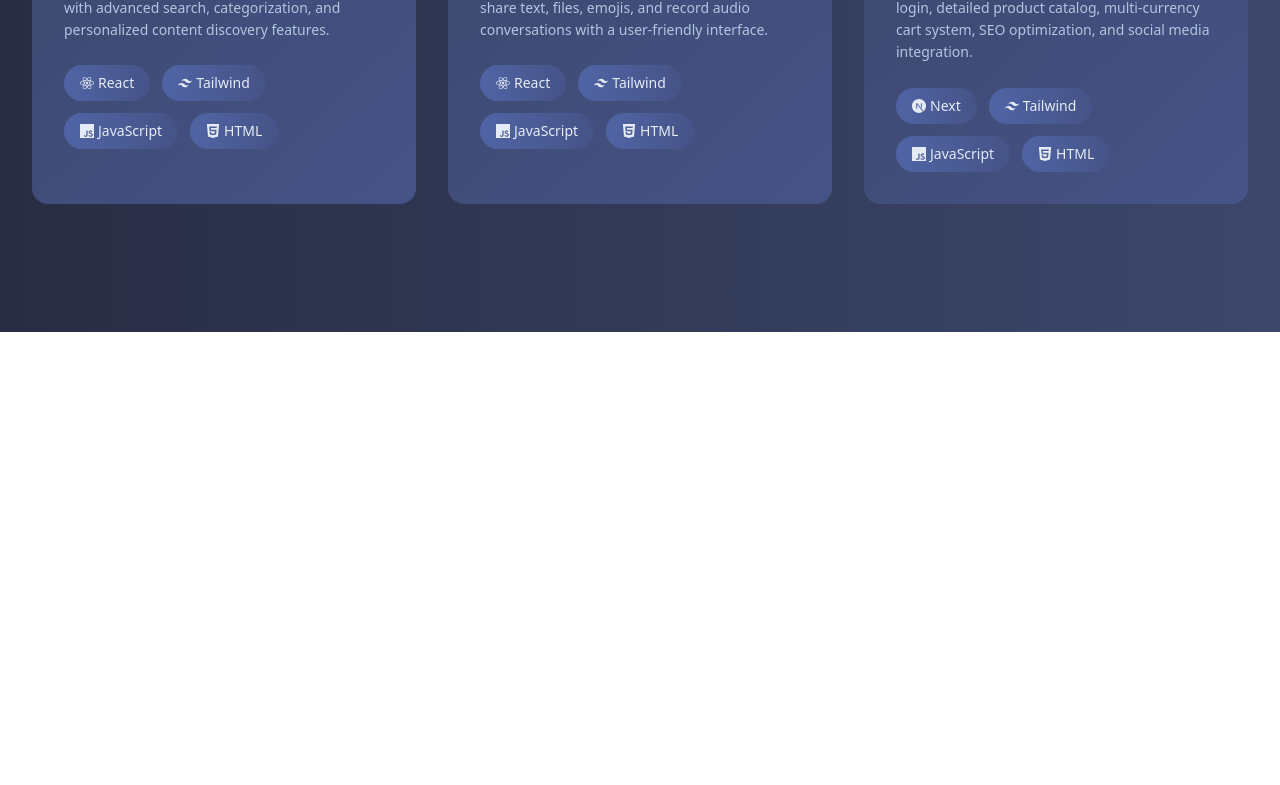
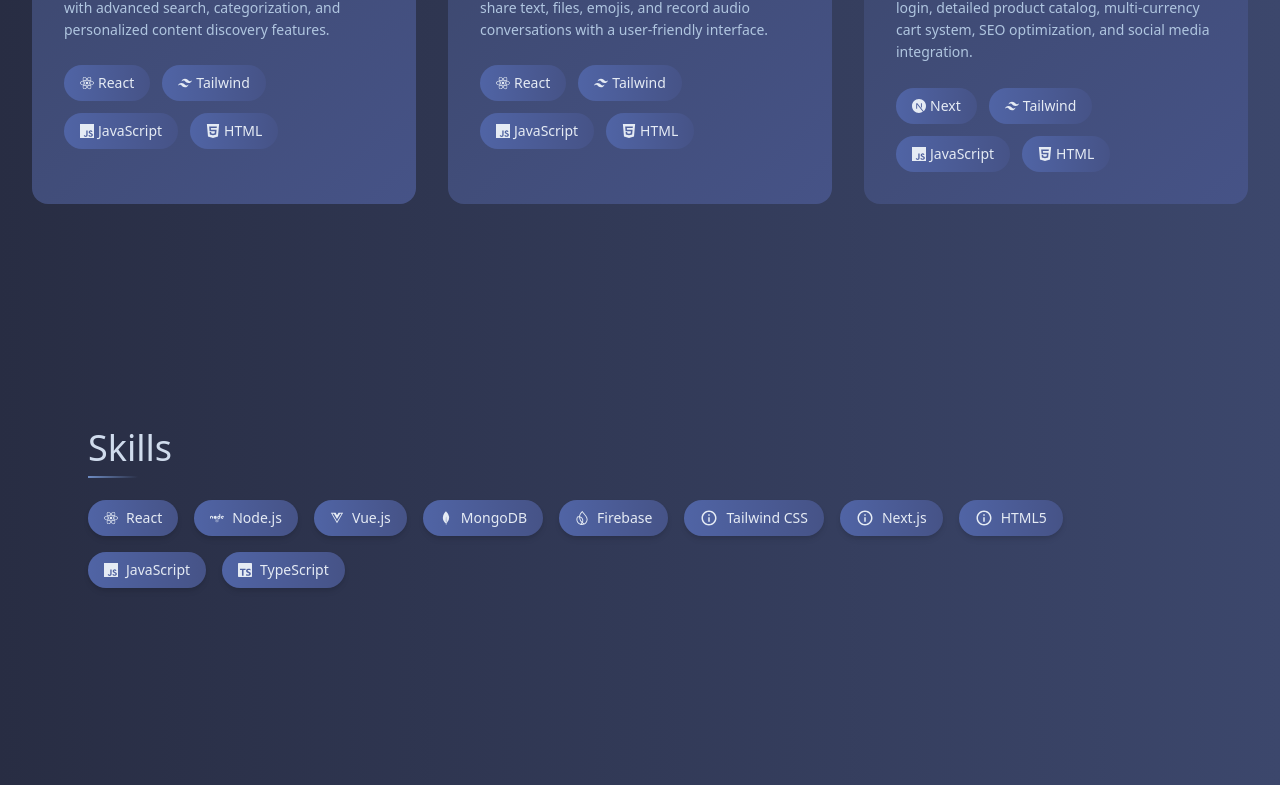
Before and after one commit to dagijosi/newPortfolio, a React (Vite) app: page / in a window 1280 px wide. Shown: the part 1993-2778 px from the top of the page. Before the commit the page ends 2325 px from the top, so only its background shows below. Built offline with nearby package versions, Linux system fonts and the light colour scheme.

Commit message:
Enhance App component: Add Skill and Contact components for improved navigation and user experience; refactor Projects component to centralize skill icon mapping for better maintainability.

```diff
--- a/src/App.tsx
+++ b/src/App.tsx
@@ -1,8 +1,10 @@
 import "./App.css";
 import About from "./components/About";
+import Contact from "./components/Contact";
 import Home from "./components/Home";
 import Navbars from "./components/Navbars";
 import Projects from "./components/Projects";
+import Skill from "./components/Skill";
 
 function App() {
   return (
@@ -11,6 +13,8 @@ function App() {
       <Home />
       <About/>
       <Projects/>
+      <Skill/>
+      <Contact/>
     </div>
   );
 }
--- /dev/null
+++ b/src/components/Contact.tsx
@@ -0,0 +1,95 @@
+import { motion } from "framer-motion";
+import { useInView } from "react-intersection-observer";
+
+const Contact = () => {
+  // Intersection observer to trigger animation on view
+  const [ref, inView] = useInView({
+    triggerOnce: true,
+    threshold: 0.2,
+  });
+
+  // Animation variants
+  const containerVariants = {
+    hidden: { opacity: 0, y: 50 },
+    visible: {
+      opacity: 1,
+      y: 0,
+      transition: {
+        duration: 0.6,
+        when: "beforeChildren",
+        staggerChildren: 0.2,
+      },
+    },
+  };
+
+  const itemVariants = {
+    hidden: { opacity: 0, y: 20 },
+    visible: { opacity: 1, y: 0 },
+  };
+
+  return (
+    <motion.section
+      ref={ref}
+      id="contact"
+      className="max-w-6xl py-24 px-6 mx-auto relative overflow-hidden"
+      variants={containerVariants}
+      initial="hidden"
+      animate={inView ? "visible" : "hidden"}
+    >
+      <h2 className="text-polo-200 text-4xl mb-12 relative inline-block">
+        Contact Me
+        <span className="absolute bottom-[-10px] left-0 w-3/5 h-0.5 bg-gradient-to-r from-polo-500 to-transparent"></span>
+      </h2>
+
+      {/* Contact Form */}
+      <motion.form className="flex flex-col gap-6 max-w-[50rem] mx-auto" variants={itemVariants}>
+        <motion.div className="col-span-1">
+          <label htmlFor="name" className="text-polo-100 block mb-2">
+            Name
+          </label>
+          <input
+            type="text"
+            id="name"
+            name="name"
+            className="w-full p-[1.2rem] bg-gradient-to-r from-polo-900 to-polo-800 border border-polo-700 rounded-lg text-polo-100 focus:outline-none focus:ring-2 focus:ring-polo-500"
+            placeholder="Enter your name"
+          />
+        </motion.div>
+        <motion.div className="col-span-1">
+          <label htmlFor="email" className="text-polo-100 block mb-2">
+            Email
+          </label>
+          <input
+            type="email"
+            id="email"
+            name="email"
+            className="w-full p-[1.2rem] bg-gradient-to-r from-polo-900 to-polo-800 border border-polo-700 rounded-lg text-polo-100 focus:outline-none focus:ring-2 focus:ring-polo-500"
+            placeholder="Enter your email"
+          />
+        </motion.div>
+        <motion.div className="col-span-2">
+          <label htmlFor="message" className="text-polo-100 block mb-2">
+            Message
+          </label>
+          <textarea
+            id="message"
+            name="message"
+            rows={4}
+            className="w-full p-[1.2rem] bg-gradient-to-r from-polo-900 to-polo-800 border border-polo-700 rounded-lg text-polo-100 focus:outline-none focus:ring-2 focus:ring-polo-500"
+            placeholder="Type your message here"
+          ></textarea>
+        </motion.div>
+        <motion.div className="col-span-2 text-right">
+          <button
+            type="submit"
+            className="bg-gradient-to-r from-polo-500 to-polo-600 text-polo-50 p-5 rounded-lg cursor-pointer transition-all duration-300 ease-in-out hover:transform hover:translate-y-[-2px] hover:shadow-lg w-full"
+          >
+            Send Message
+          </button>
+        </motion.div>
+      </motion.form>
+    </motion.section>
+  );
+};
+
+export default Contact;
--- a/src/components/Projects.tsx
+++ b/src/components/Projects.tsx
@@ -2,10 +2,17 @@ import { motion } from "framer-motion";
 import { useInView } from "react-intersection-observer";
 import { MdInfoOutline } from "react-icons/md";
 import { FaReact, FaNode, FaVuejs } from "react-icons/fa";
-import { SiMongodb, SiFirebase, SiTailwindcss, SiNextdotjs, SiHtml5, SiJavascript, SiTypescript } from "react-icons/si";
+import {
+  SiMongodb,
+  SiFirebase,
+  SiTailwindcss,
+  SiNextdotjs,
+  SiHtml5,
+  SiJavascript,
+  SiTypescript,
+} from "react-icons/si";
 
-const Projects = () => {
-  const skillIconMap: Record<string, JSX.Element> = {
+export const skillIconMap: Record<string, JSX.Element> = {
   React: <FaReact />,
   "Node.js": <FaNode />,
   "Vue.js": <FaVuejs />,
@@ -13,10 +20,12 @@ const Projects = () => {
   Firebase: <SiFirebase />,
   Tailwind: <SiTailwindcss />,
   Next: <SiNextdotjs />,
-    HTML: <SiHtml5/>,
-    JavaScript: <SiJavascript/>,
-    TypeScript: <SiTypescript/>
+  HTML: <SiHtml5 />,
+  JavaScript: <SiJavascript />,
+  TypeScript: <SiTypescript />,
 };
+
+const Projects = () => {
   const [ref, inView] = useInView({
     triggerOnce: true,
     threshold: 0.2,
--- /dev/null
+++ b/src/components/Skill.tsx
@@ -0,0 +1,75 @@
+import { motion } from "framer-motion";
+import { useInView } from "react-intersection-observer";
+import { skillIconMap } from "./Projects";
+import { MdInfoOutline } from "react-icons/md";
+
+const Skill = () => {
+  // List of skills
+  const skills = [
+    "React",
+    "Node.js",
+    "Vue.js",
+    "MongoDB",
+    "Firebase",
+    "Tailwind CSS",
+    "Next.js",
+    "HTML5",
+    "JavaScript",
+    "TypeScript",
+  ];
+
+  // Intersection observer to trigger animation on view
+  const [ref, inView] = useInView({
+    triggerOnce: true,
+    threshold: 0.2,
+  });
+
+  // Animation variants
+  const containerVariants = {
+    hidden: { opacity: 0, y: 50 },
+    visible: {
+      opacity: 1,
+      y: 0,
+      transition: { duration: 0.6, when: "beforeChildren", staggerChildren: 0.2 },
+    },
+  };
+
+  const itemVariants = {
+    hidden: { opacity: 0, y: 20 },
+    visible: { opacity: 1, y: 0, transition: { duration: 0.4 } },
+  };
+
+  return (
+    <motion.section
+      ref={ref}
+      id="skills"
+      className="max-w-6xl py-24 px-6 mx-auto relative overflow-hidden"
+      variants={containerVariants}
+      initial="hidden"
+      animate={inView ? "visible" : "hidden"}
+    >
+      {/* Section Title */}
+      <h2 className="text-polo-200 text-4xl mb-8 relative inline-block">
+        Skills
+        <span className="absolute bottom-[-10px] left-0 w-3/5 h-0.5 bg-gradient-to-r from-polo-500 to-transparent"></span>
+      </h2>
+
+      {/* Skill Items */}
+      <div className="flex flex-wrap gap-4">
+        {skills.map((skill, idx) => (
+          <motion.span
+            key={idx}
+            className="flex items-center gap-2 bg-gradient-to-r from-polo-700 to-polo-800 text-polo-100 py-2 px-4 rounded-full text-sm shadow-md"
+            variants={itemVariants}
+          >
+            {skillIconMap[skill] || <MdInfoOutline className="text-lg" />}
+            <span className="sr-only">Skill icon</span>
+            {skill}
+          </motion.span>
+        ))}
+      </div>
+    </motion.section>
+  );
+};
+
+export default Skill;
```
Lines whose indentation alone changed are shown as unchanged.
